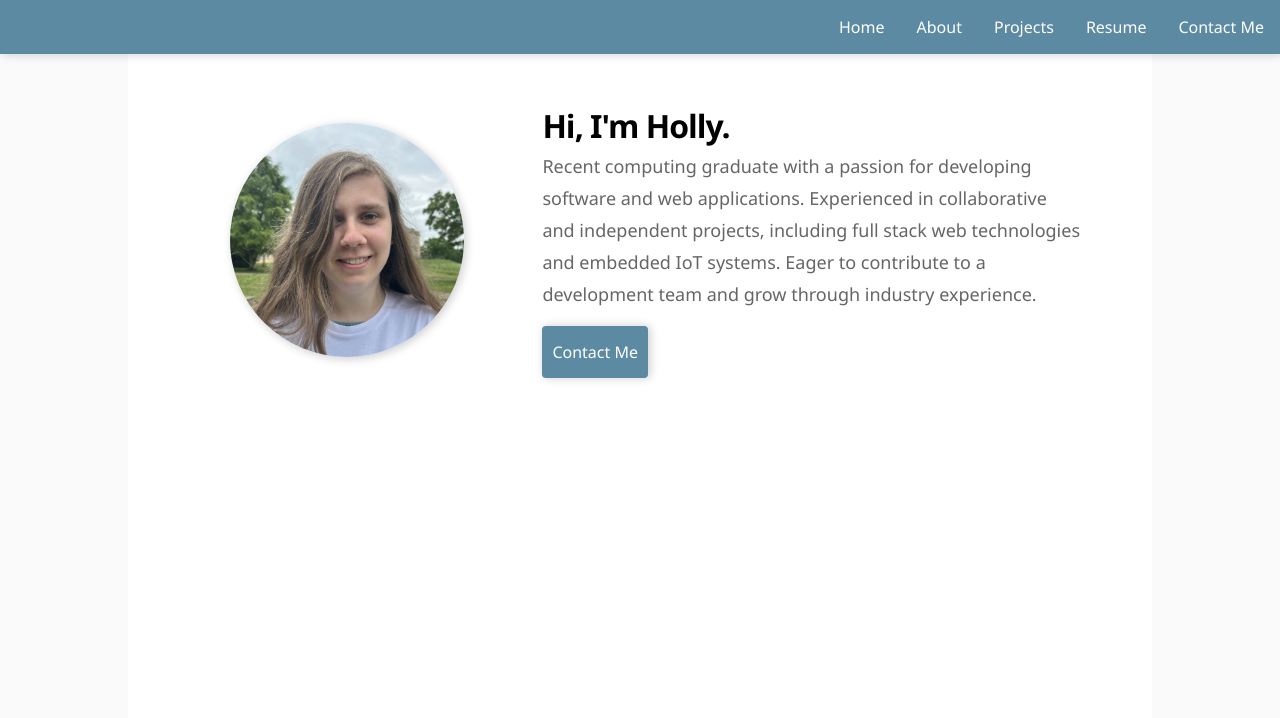
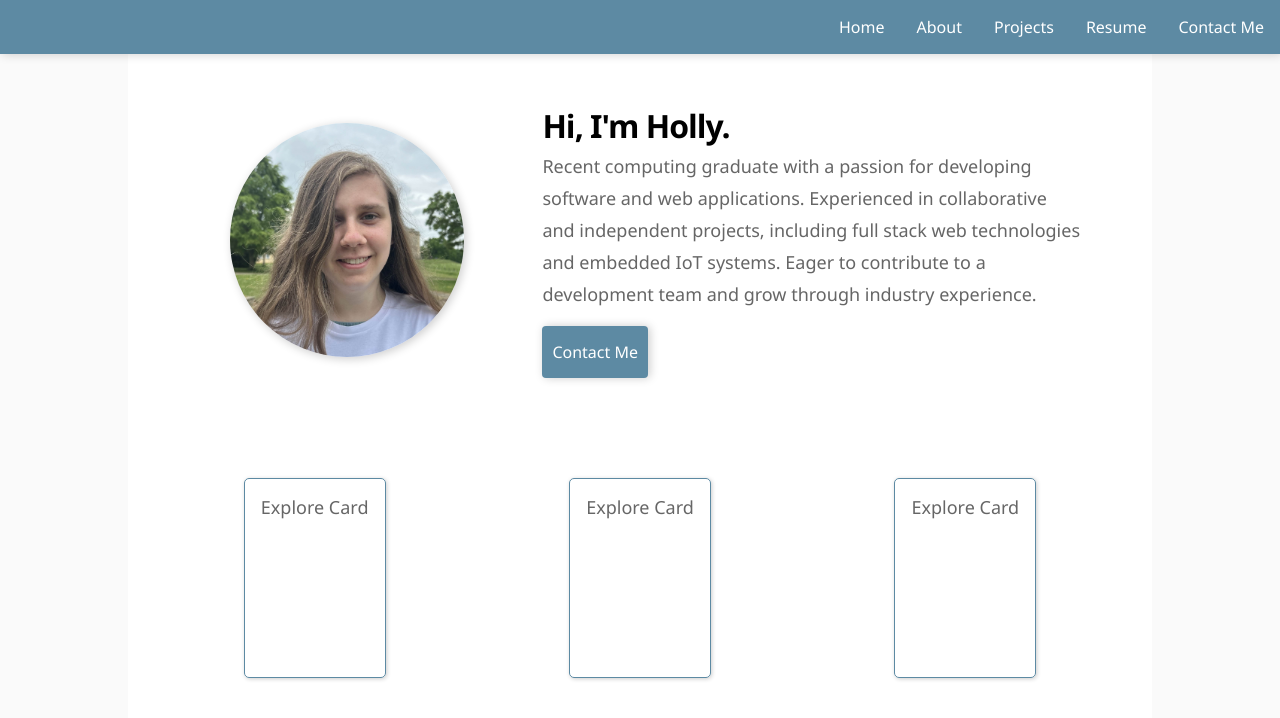
Before and after one commit to hollyejordan/portfolio, a Next.js app: page / in a window 1280 px wide. Shown: the top 718 px of the page. Built offline with nearby package versions, Linux system fonts and the light colour scheme.

Commit message:
Create ExploreCard and global style thinBorderBox

```diff
--- /dev/null
+++ b/app/components/ExploreCard/ExploreCard.module.css
@@ -0,0 +1,5 @@
+
+
+.exploreCard {
+    min-height: 200px;
+}
--- /dev/null
+++ b/app/components/ExploreCard/ExploreCard.tsx
@@ -0,0 +1,9 @@
+import styles from "./ExploreCard.module.css"
+
+export default function NavBar() {
+  return (
+    <div className={`${styles.exploreCard} thinBorderBox`}>
+        <p>Explore Card</p>
+    </div>
+  );
+}
--- a/app/contact/page.module.css
+++ b/app/contact/page.module.css
@@ -5,11 +5,7 @@
 .form {
     display: flex;
     flex-direction: column;
-    padding: var(--spacing);
     gap: var(--spacing);
-    border: 1px solid var(--primary-colour);
-    box-shadow: 1px 1px 4px rgba(0, 0, 0, 0.2);
-    border-radius: 5px;
     margin-top: var(--spacing);
     font-size: var(--small-font);
     color: var(--secondary-colour);
--- a/app/contact/page.tsx
+++ b/app/contact/page.tsx
@@ -20,7 +20,7 @@ export default function Contact() {
       <h1>Contact Me</h1>
       <p className={styles.desc}>Thanks for reaching out to me.</p>
       <p className={styles.desc}>You can contact me by email at hollyjordan200202@gmail.com, or by filling out this short form.</p>
-      <Form className={styles.form} action={formAction}>
+      <Form className={`${styles.form} thinBorderBox`} action={formAction}>
         <label>
           Name
           <input name="name" />
--- a/app/globals.css
+++ b/app/globals.css
@@ -38,14 +38,6 @@ main {
   justify-content: center;
 }
 
-.page {
-  min-height: 100vh;
-  width: 100%;
-  max-width: 1024px;
-  background-color: var(--foreground);
-  padding: 48px 24px;
-}
-
 h1 {
   font-size: 32px;
   font-weight: 600;
@@ -65,3 +57,21 @@ p {
   padding: 0;
   margin: 0;
 }
+
+/* Global Classes */
+
+.page {
+  min-height: 100vh;
+  width: 100%;
+  max-width: 1024px;
+  background-color: var(--foreground);
+  padding: 48px 24px;
+}
+
+.thinBorderBox {
+
+  border: 1px solid var(--primary-colour);
+  box-shadow: 1px 1px 4px rgba(0, 0, 0, 0.2);
+  border-radius: 5px;
+  padding: var(--spacing);
+}
--- a/app/page.module.css
+++ b/app/page.module.css
@@ -18,6 +18,12 @@
   box-shadow: var(--underneath-box-shadow);
 }
 
+.exploreSection {
+  display: flex;
+  justify-content: space-around;
+  margin-top: 100px;
+}
+
 @media (min-width: 721px) {
 
   .intro {
--- a/app/page.tsx
+++ b/app/page.tsx
@@ -1,9 +1,11 @@
 import styles from "./page.module.css";
 import Image from 'next/image';
 import LinkButton from "./components/LinkButton/LinkButton";
+import ExploreCard from "./components/ExploreCard/ExploreCard";
 
 export default function Home() {
   return (
+    <>
       <div className={styles.intro}>
         <div className={styles.pfpContainer}>
           <Image
@@ -19,5 +21,11 @@ export default function Home() {
           <LinkButton path="/contact" innerText="Contact Me"></LinkButton>
         </div>
       </div>
+      <div className={styles.exploreSection}>
+        <ExploreCard />
+        <ExploreCard />
+        <ExploreCard />
+      </div>
+    </>
   );
 }
```
Lines whose indentation alone changed are shown as unchanged.
